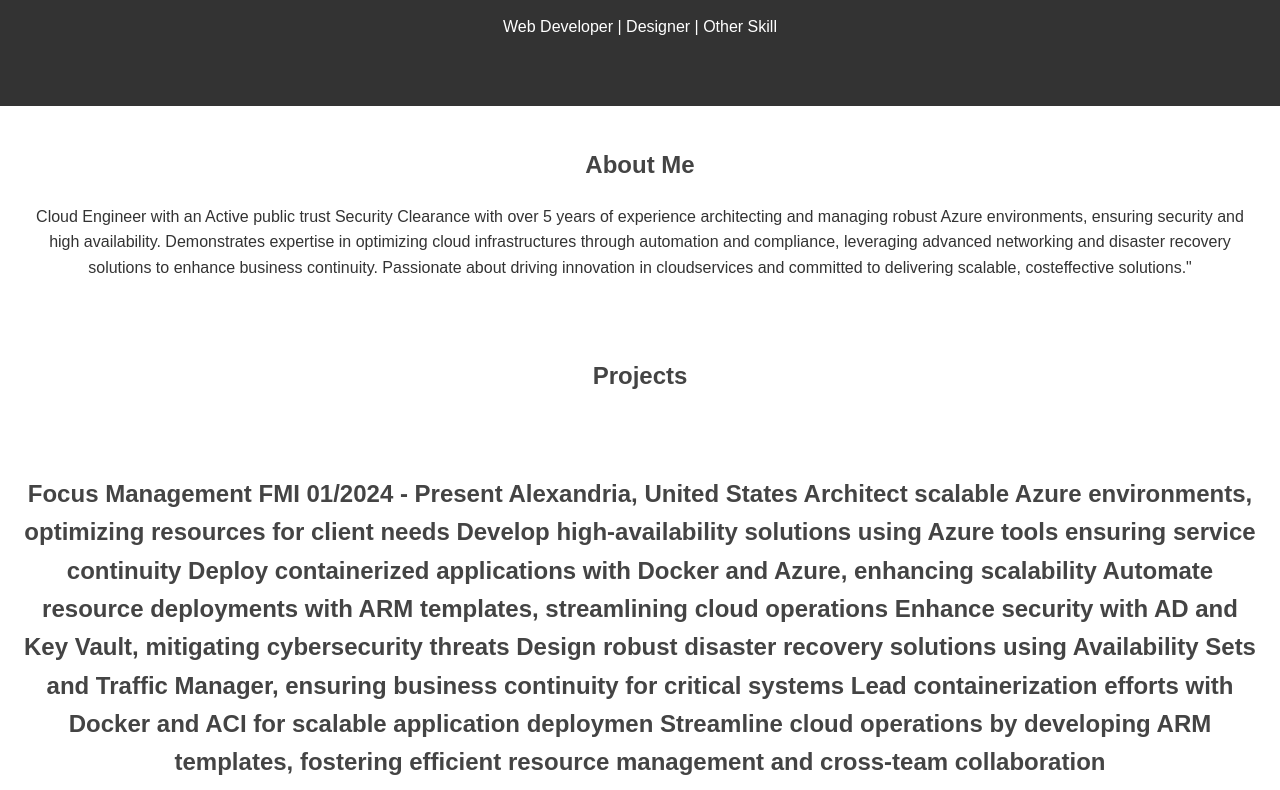
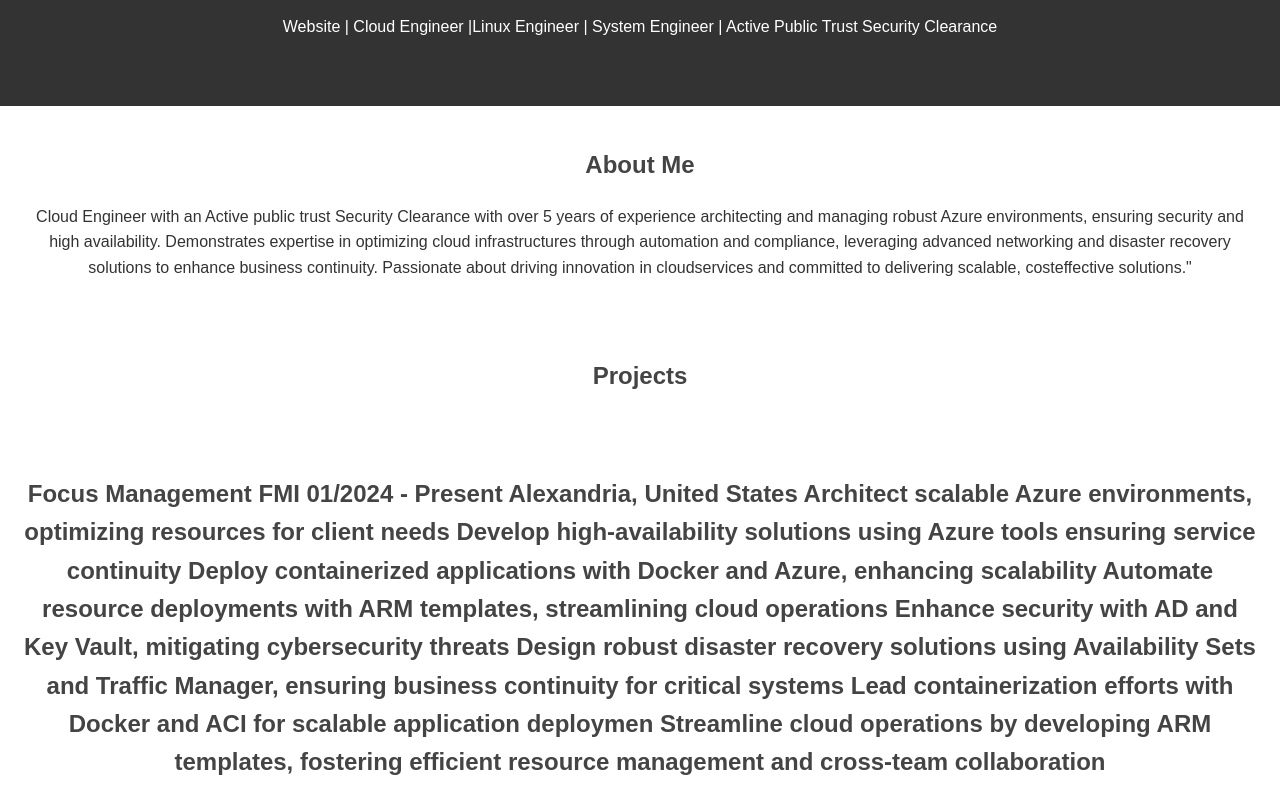
Before and after one commit to Popara5/index.html, a plain HTML site: page index.html in a window 1280 px wide. Shown: the part 130-920 px from the top of the page. Drawn offline with Linux system fonts and the light colour scheme.

Commit message:
Update index.html

```diff
--- a/index.html
+++ b/index.html
@@ -9,7 +9,7 @@
 <body>
   <header>
     <h1>Patience Opara</h1>
-    <p>Web Developer | Designer | Other Skill</p>
+    <p>Website | Cloud Engineer |Linux Engineer | System Engineer | Active Public Trust Security Clearance </p>
   </header>
 
   <section id="about">
```
